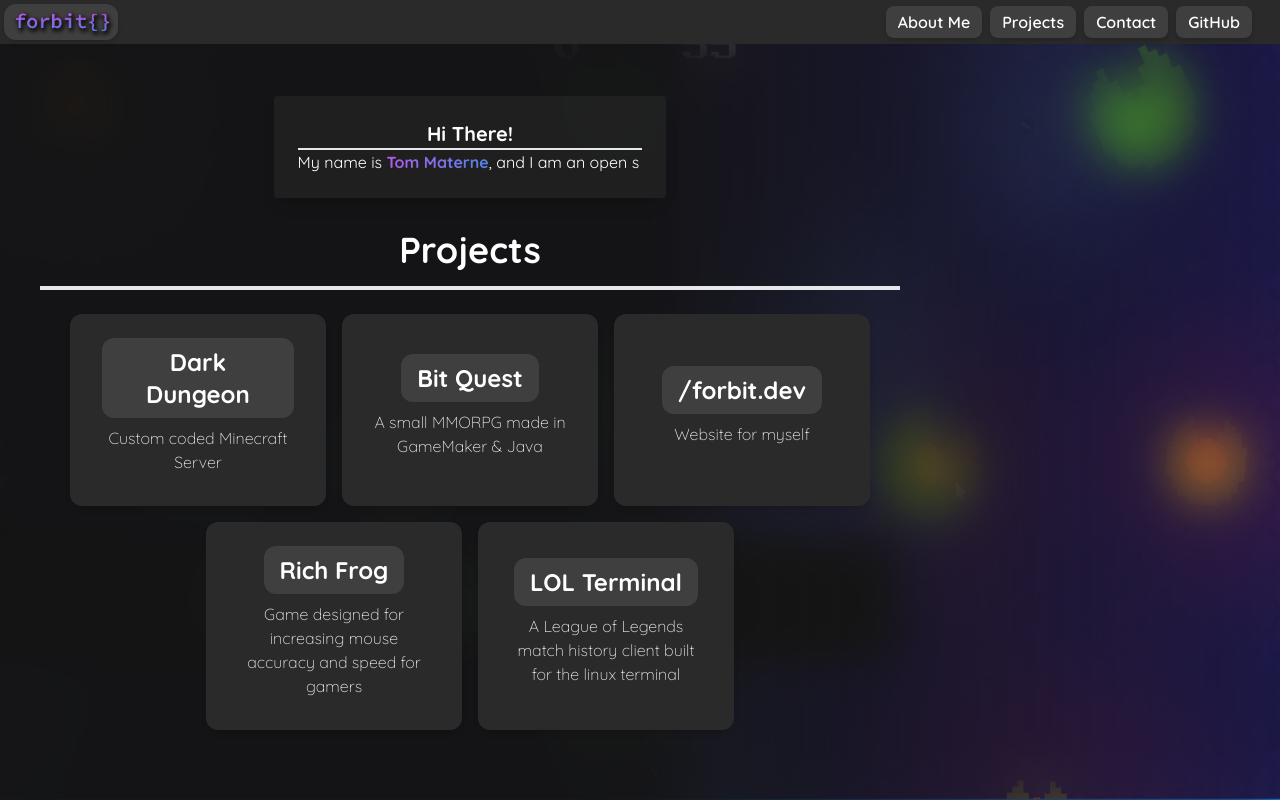
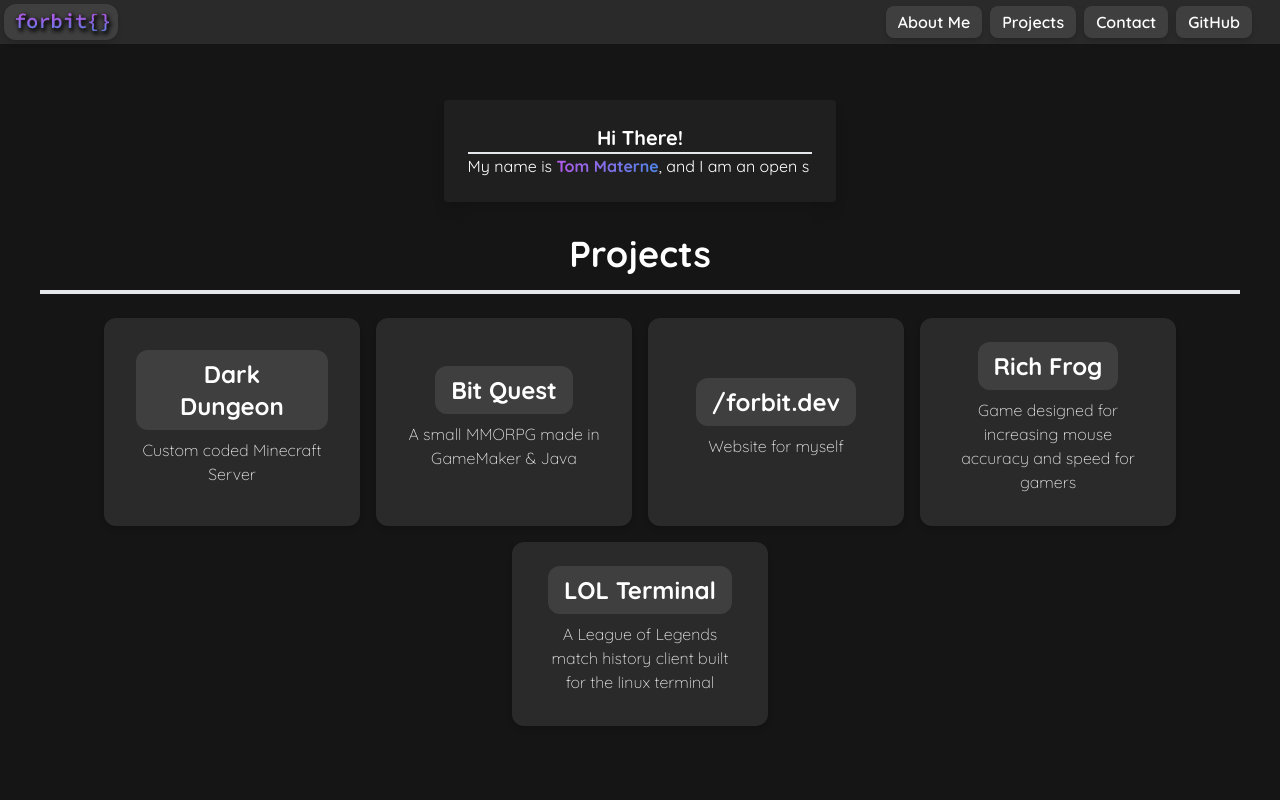
Before and after one commit to f0rbit/forbit-dev, a React (Create React App) app: page / in a window 1280 px wide. Built offline with nearby package versions, Linux system fonts and the light colour scheme; a web font is replaced by a local one.

Commit message:
remove background and added purgecss
getting ready for deployment

```diff
--- a/package.json
+++ b/package.json
@@ -14,6 +14,7 @@
     "dotenv": "^10.0.0",
     "emailjs-com": "^3.0.2",
     "postcss": "^8.3.0",
+    "postcss-purgecss": "^2.0.3",
     "react": "^17.0.2",
     "react-dom": "^17.0.2",
     "react-icons": "^4.2.0",
--- a/postcss.config.js
+++ b/postcss.config.js
@@ -1,6 +1,12 @@
 module.exports = {
-  plugins: {
-    tailwindcss: {},
-    autoprefixer: {},
-  },
+  plugins: [
+    require('tailwindcss'),
+    require('autoprefixer'),
+    require('@fullhuman/postcss-purgecss')({
+      content: [
+        './src/**/*.js',
+      ],
+      defaultExtractor: content => content.match(/[A-Za-z0-9-_:/]+/g) || []
+    })
+  ]
 }
--- a/public/index.html
+++ b/public/index.html
@@ -30,7 +30,7 @@
     -->
     <title>forbit.dev</title>
   </head>
-  <body>
+  <body style="margin: 0">
     <noscript>You need to enable JavaScript to run this app.</noscript>
     <div id="root"></div>
     <!--
--- a/src/pages/HomePage.js
+++ b/src/pages/HomePage.js
@@ -1,7 +1,6 @@
 import React, { Component } from 'react';
 import Card from '../components/Card'
 import Menu from '../components/Menu'
-import Background from '../assets/2fuS10.gif'
 import Projects from '../components/Projects'
 
 class HomePage extends Component {
@@ -9,15 +8,13 @@ class HomePage extends Component {
 
   render() {
     return (
-      <div className="font-sans font-bold bg-bgGray overflow-x-hidden overflow-y-hidden overscroll-none h-screen">
-        <div className="fixed z-10 w-screen h-auto">
+      <div className="font-sans font-bold bg-bgGray h-screen overflow-x-hidden">
+        <div>
           <Menu />
         </div>
-        <div className="bg-bgGray fixed">
-          <img className="object-fill object-center h-screen w-screen" src={Background} alt="Background" />
-        </div>
-        <div className="fixed h-screen w-screen top-10 bg-gradient-to-r from-bgGray via-bgGray to-none opacity-95 backdrop-filter backdrop-blur-xl" />
-        <div className="fixed flex flex-wrap top-20 max-w-940 h-85s min-w-min px-10 justify-center content-start overflow-auto scrollbar-thin scrollbar-thumb-bgGrayLight scrollbar-track-bgGray ">
+        <div className="h-10" />
+        {/*<div className="fixed h-screen w-screen top-10 bg-gradient-to-r from-bgGray via-bgGray to-none opacity-95 backdrop-filter backdrop-blur-xl" />*/}
+        <div className="flex flex-col px-10 justify-center items-center">
           <div className="py-4">
             <Card />
           </div>
@@ -25,6 +22,8 @@ class HomePage extends Component {
             <Projects />
           </div>
         </div>
+
+        <div className="h-10" />
       </div>
     )
   };
```
Also changed, not shown: src/assets/2fuS10.gif (deleted), 1 other file (tests, documents, lock files or other folders).
